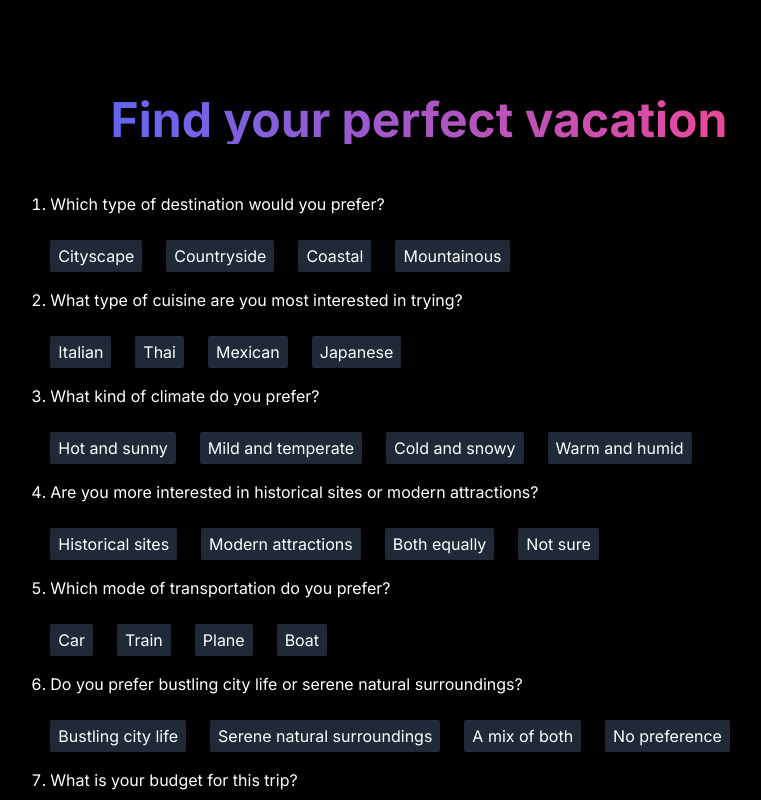
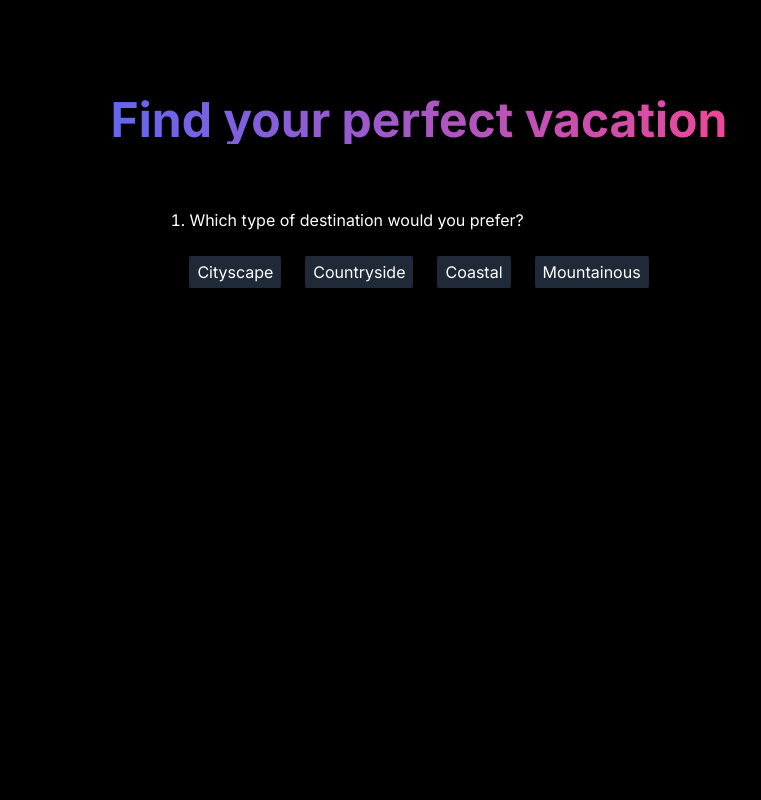
Before and after one commit to ChaseRensberger/VacationFinder, a Next.js app: page / in a window 1280 px wide. Shown: the top 800 px of the page, without its empty margins (221-982 px from the left). Built offline with nearby package versions, Linux system fonts and the light colour scheme.

Commit message:
add some animations

```diff
--- a/src/app/page.tsx
+++ b/src/app/page.tsx
@@ -2,9 +2,16 @@
 import Question from "@/components/Question";
 import { useState } from "react";
 import { QuestionData } from "@/data/QuestionData";
+import { motion } from "framer-motion";
+import {
+	defaultAnimate,
+	defaultInitial,
+	defaultTransition,
+} from "@/lib/Animation";
 
 export default function Home() {
 	const [selectedValues, setSelectedValues] = useState<any>({});
+	const [currentQuestion, setCurrentQuestion] = useState(0);
 
 	const handleSubmit = (e: React.FormEvent<HTMLFormElement>) => {
 		e.preventDefault();
@@ -16,19 +23,29 @@ export default function Home() {
 			...prevValues,
 			[questionId]: optionValue,
 		}));
+		if (questionId == currentQuestion) {
+			setCurrentQuestion(currentQuestion + 1);
+		}
 	};
 
 	return (
-		<main className="flex min-h-screen flex-col items-center p-24 gap-12">
-			<h1 className="text-5xl font-bold text-transparent bg-clip-text bg-gradient-to-r from-indigo-500 to-pink-500">
+		<main className="flex min-h-screen flex-col items-center p-24 gap-16">
+			<motion.h1
+				className="text-5xl font-bold text-transparent bg-clip-text bg-gradient-to-r from-indigo-500 to-pink-500"
+				initial={defaultInitial}
+				animate={defaultAnimate}
+				transition={defaultTransition}
+			>
 				Find your perfect vacation
-			</h1>
+			</motion.h1>
 			<form
 				className="w-full flex flex-col gap-6 items-center"
 				onSubmit={handleSubmit}
 			>
-				<ol className="list-decimal flex flex-col gap-4">
-					{QuestionData.map((question, index) => (
+				<ol className="list-decimal flex flex-col gap-4 items-center">
+					{QuestionData.map((question, index) => {
+						if (index <= currentQuestion) {
+							return (
 								<Question
 									key={index}
 									formQuestion={`question${index + 1}`}
@@ -39,9 +56,22 @@ export default function Home() {
 										handleOptionChange(index, optionValue)
 									}
 								/>
-					))}
+							);
+						}
+					})}
 				</ol>
-				<button type="submit">Find vacation</button>
+				{Object.keys(selectedValues).length === QuestionData.length ? (
+					<button
+						type="submit"
+						className="rounded-xl p-2 outline-stone-100 bg-black outline hover:bg-stone-100 outline-6 outline-offset-2 mt-2"
+					>
+						<span className="font-bold text-transparent bg-clip-text bg-gradient-to-r from-indigo-500 to-pink-500">
+							Find vacation
+						</span>
+					</button>
+				) : (
+					<></>
+				)}
 			</form>
 		</main>
 	);
--- a/src/components/Question/index.tsx
+++ b/src/components/Question/index.tsx
@@ -1,6 +1,11 @@
 "use client";
 import * as RadioGroup from "@radix-ui/react-radio-group";
-
+import { motion } from "framer-motion";
+import {
+	defaultAnimate,
+	defaultInitial,
+	defaultTransition,
+} from "@/lib/Animation";
 interface Props {
 	formQuestion: string;
 	prompt: string;
@@ -14,8 +19,14 @@ const Question = (params: Props) => {
 		params.setSelectedValue(value);
 	};
 	return (
-		<li className="w-full" key={params.formQuestion}>
-			<div className="w-full flex flex-col gap-6">
+		<motion.li
+			className="w-full"
+			key={params.formQuestion}
+			initial={defaultInitial}
+			animate={defaultAnimate}
+			transition={defaultTransition}
+		>
+			<div className="flex flex-col gap-6">
 				<h2>{params.prompt}</h2>
 				<RadioGroup.Root
 					className="flex flex-row gap-6"
@@ -38,7 +49,7 @@ const Question = (params: Props) => {
 					})}
 				</RadioGroup.Root>
 			</div>
-		</li>
+		</motion.li>
 	);
 };
 
--- /dev/null
+++ b/src/lib/Animation.ts
@@ -0,0 +1,3 @@
+export const defaultInitial = { opacity: 0, y: -20 };
+export const defaultAnimate = { opacity: 1, y: 0 };
+export const defaultTransition = { duration: 0.5 };
```
Lines whose indentation alone changed are shown as unchanged.
